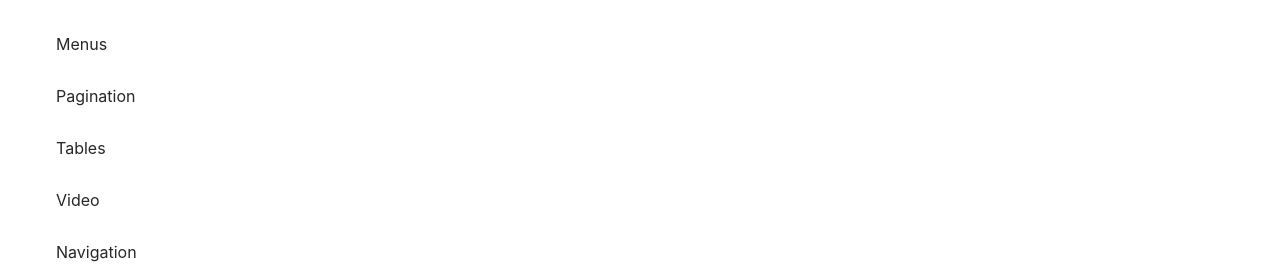
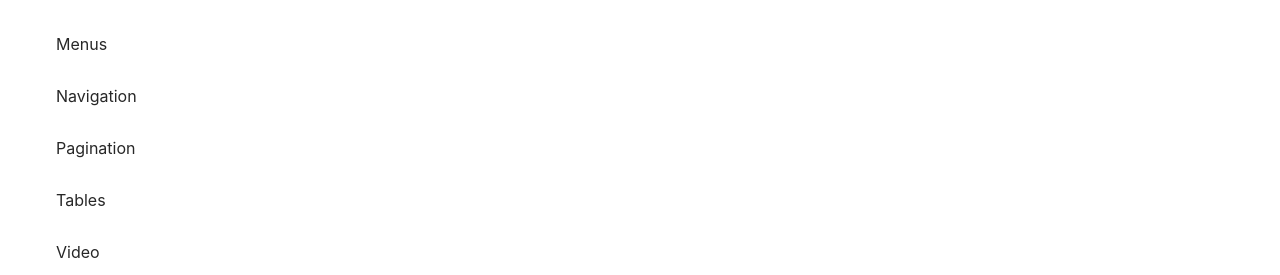
Before and after one commit to ElpisHelle/Web-developer, a Next.js app: page / in a window 1280 px wide. Shown: the part 841-1116 px from the top of the page. Built offline with nearby package versions, Linux system fonts and the light colour scheme.

Commit message:
fix: errors with nav page

```diff
--- a/components/ContentTemplates/NavigationTemplate.tsx
+++ b/components/ContentTemplates/NavigationTemplate.tsx
@@ -4,4 +4,4 @@ const NavigationTemplate = () => {
 	return <div>NavigationTemplate</div>
 }
 
-export default ANavigationTemplate
+export default NavigationTemplate
--- a/data/pages.ts
+++ b/data/pages.ts
@@ -30,8 +30,8 @@ export const pages: IPage[] = [
 	{ name: "Links", href: "/links", content: "links" },
 	{ name: "Lists", href: "/lists", content: "lists" },
 	{ name: "Menus", href: "/menus", content: "menus" },
+	{ name: "Navigation", href: "/navigation", content: "navigation" },
 	{ name: "Pagination", href: "/pagination", content: "pagination" },
 	{ name: "Tables", href: "/tables", content: "tables" },
 	{ name: "Video", href: "/video", content: "video" },
-	{ name: "Navigation", href: "/navigation", content: "navigation" },
 ]
```
